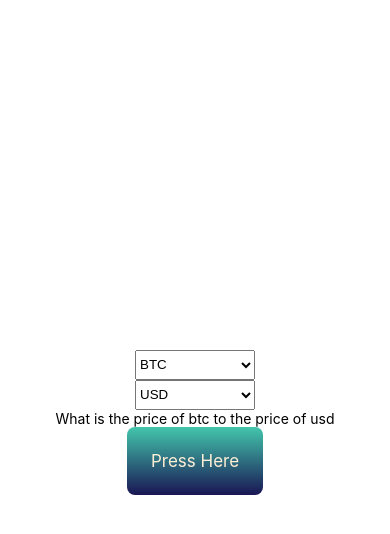
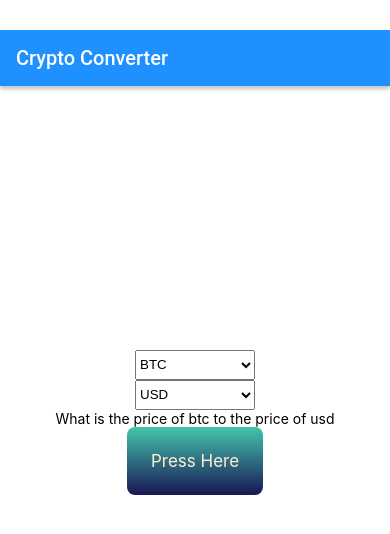
Before and after one commit to blabtonic/converter-app, a React Native app: screen / in a window 390 px wide. Shown: the top 534 px of the page. Built offline with nearby package versions, Linux system fonts and the light colour scheme.

Commit message:
header included

```diff
--- a/App.js
+++ b/App.js
@@ -25,6 +25,9 @@ export default function App() {
 
   return (
     <View style={styles.container}>
+      <Appbar style={styles.barStyle}>
+        <Appbar.Content title="Crypto Converter" />
+      </Appbar>
       <Picker
         dropdownIconColor="#008787"
         selectedValue={selectedCrypto}
@@ -86,4 +89,11 @@ const styles = StyleSheet.create({
     fontSize: 17,
     color: '#ffefd5',
   },
+  barStyle: {
+    position: 'absolute',
+    backgroundColor: '#1E90FF',
+    left: 0,
+    right: 0,
+    top: 30,
+  },
 });
```
